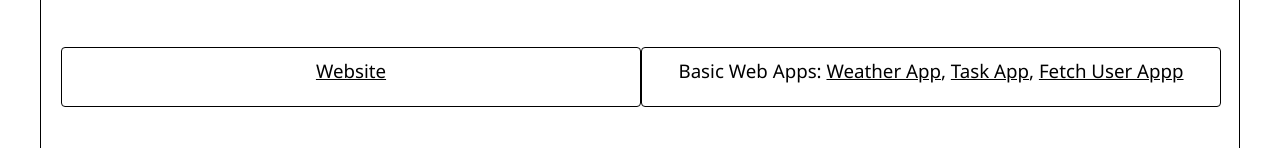
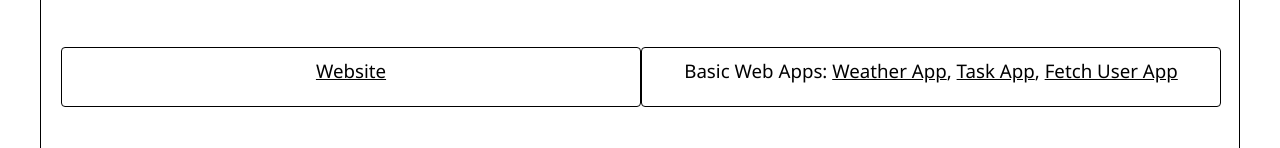
Before and after one commit to lazycoder2021/workcollection, a plain HTML site: page index.html in a window 1280 px wide. Shown: the part 556-704 px from the top of the page. Drawn offline with Linux system fonts and the light colour scheme.

Commit message:
Update index.html

```diff
--- a/index.html
+++ b/index.html
@@ -179,7 +179,7 @@
                 <h3><a href="https://musing-brattain-0063ff.netlify.app/">Website</a></h3>
             </div>
             <div class="nodejs-blog">
-                <h3>Basic Web Apps: <a href="https://detect-climate.netlify.app/">Weather App</a>, <a href="https://simple-react-notes.netlify.app/">Task App</a>, <a href="https://react-simple-api-call.netlify.app/">Fetch User Appp</a></h3>
+                <h3>Basic Web Apps: <a href="https://detect-climate.netlify.app/">Weather App</a>, <a href="https://simple-react-notes.netlify.app/">Task App</a>, <a href="https://react-simple-api-call.netlify.app/">Fetch User App</a></h3>
             </div>
         </div>
 
```
